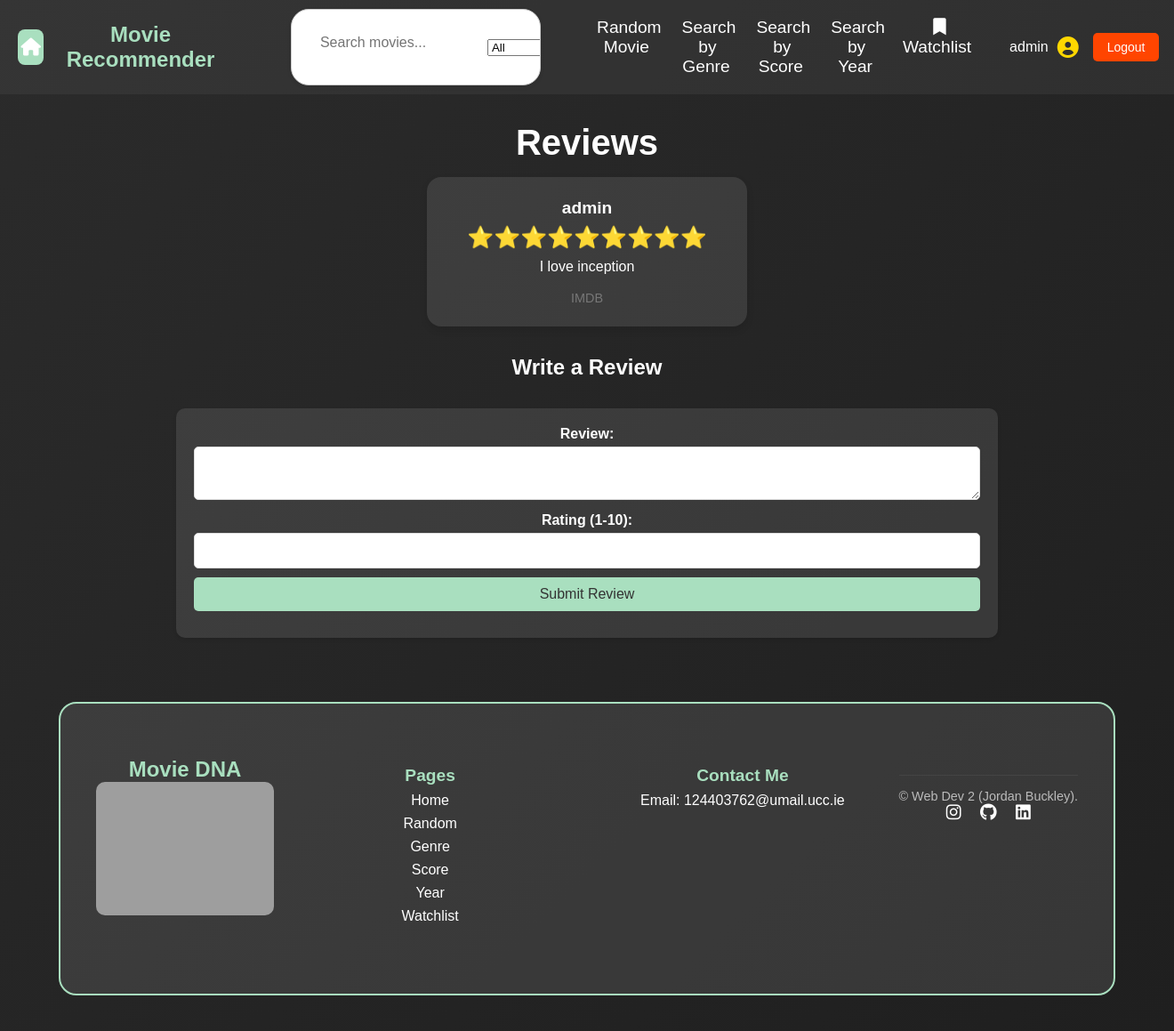
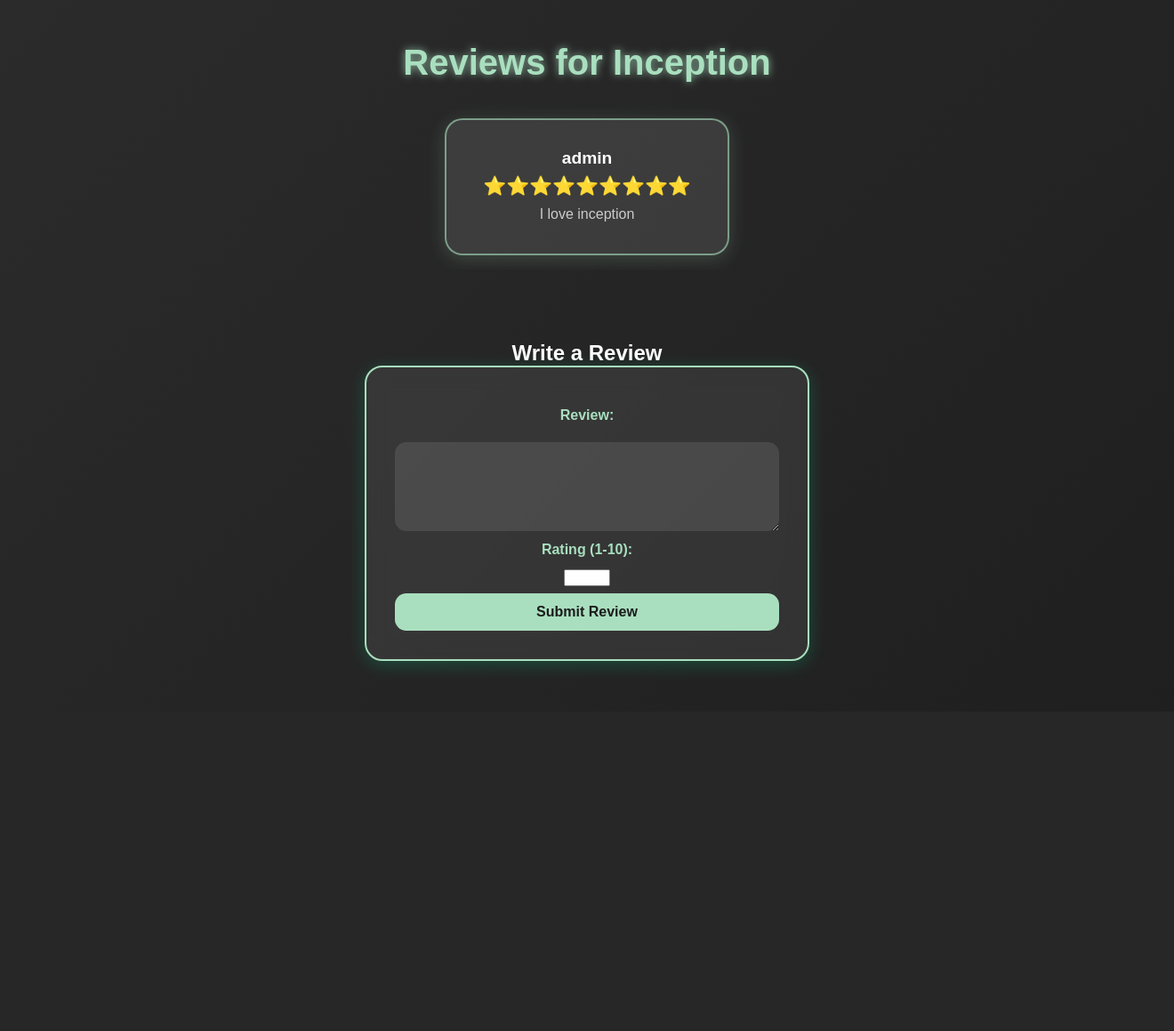
Before and after one commit to JordanBuckleyGit/CA, a Flask app: page /movie/1 in a window 1320 px wide. Shown: the whole page at 89% size. After the commit the page ends 751 px from the top, so only its background shows below. Run offline with Flask 3, Linux system fonts and the light colour scheme; a user stored in the database is signed in; data comes from the database, SQL or seed files in the repository; both versions use the stored data as it was after the commit; grey boxes are pictures that could not be loaded.

Commit message:
aa lot of updates

```diff
--- a/app.py
+++ b/app.py
@@ -35,28 +35,41 @@ def login_required(view):
 def index():
     return render_template("index.html")
 
-@app.route('/search')
+@app.route("/search")
 def search():
-    query = request.args.get('query', '')
+    query = request.args.get('query', '').strip()  # Get the query and remove leading/trailing spaces
     filter_type = request.args.get('filter', 'all')
 
     db = get_db()
     cur = db.cursor()
 
     if filter_type == 'genre':
-        cur.execute("SELECT * FROM movies WHERE genre LIKE ?", ('%' + query + '%',))
+        if query:
+            cur.execute("SELECT * FROM movies WHERE genre LIKE ?", ('%' + query + '%',))
+        else:
+            cur.execute("SELECT * FROM movies")
+        results = cur.fetchall()
+        return render_template('search.html', results=results)
     elif filter_type == 'score':
         try:
             score_value = float(query)
             cur.execute("SELECT * FROM movies WHERE score >= ?", (score_value,))
+            results = cur.fetchall()
+            return render_template('search.html', results=results)
         except ValueError:
-            cur.execute("SELECT * FROM movies")  # Fallback if invalid score input
+            cur.execute("SELECT * FROM movies")
+            results = cur.fetchall()
+            return render_template('search.html', results=results)
     elif filter_type == 'year':
         try:
             year_value = int(query)
             cur.execute("SELECT * FROM movies WHERE year = ?", (year_value,))
+            results = cur.fetchall()
+            return render_template('search.html', results=results)
         except ValueError:
-            cur.execute("SELECT * FROM movies")  # Fallback if invalid year input
+            cur.execute("SELECT * FROM movies")
+            results = cur.fetchall()
+            return render_template('search.html', results=results)
     elif filter_type == 'highest_reviewed':
         cur.execute("""
             SELECT movies.*, AVG(reviews.rating) AS avg_rating
@@ -66,39 +79,68 @@ def search():
             ORDER BY avg_rating DESC
             LIMIT 10
         """)
+        results = cur.fetchall()
+        return render_template('search.html', results=results)
+    elif filter_type == 'all':
+        # Fetch all movies and group them by genre
+        cur.execute("SELECT * FROM movies")
+        all_movies = cur.fetchall()
+
+        # Group movies by genre
+        movies_by_genre = {}
+        for movie in all_movies:
+            genre = movie['genre']
+            if genre not in movies_by_genre:
+                movies_by_genre[genre] = []
+            movies_by_genre[genre].append(movie)
+
+        return render_template('search.html', movies_by_genre=movies_by_genre)
     else:  # Default: Search by title
-        cur.execute("SELECT * FROM movies WHERE title LIKE ?", ('%' + query + '%',))
-
-    results = cur.fetchall()
-
-    return render_template('search.html', results=results)
+        if query:
+            cur.execute("SELECT * FROM movies WHERE title LIKE ?", ('%' + query + '%',))
+        else:
+            cur.execute("SELECT * FROM movies")
+        results = cur.fetchall()
+        return render_template('search.html', results=results)
 
 @app.route("/random", methods=["GET", "POST"])
 @login_required
 def random_movie():
     db = get_db()
-    movie = db.execute("SELECT * FROM movies ORDER BY RANDOM() LIMIT 1").fetchone()
+    form = ReviewForm()
 
-    form = ReviewForm()
+    if request.method == "GET":
+        movie = db.execute("SELECT * FROM movies ORDER BY RANDOM() LIMIT 1").fetchone()
+        session["random_movie_id"] = movie["movie_id"]
+    else:
+        movie_id = session.get("random_movie_id")
+        if not movie_id:
+            return "Error: No movie ID found in session. Please try again.", 400
+
+        movie = db.execute("SELECT * FROM movies WHERE movie_id = ?", (movie_id,)).fetchone()
+        if not movie:
+            return "Error: Movie not found. Please try again.", 404
 
     if form.validate_on_submit():
         review_text = form.review_text.data
         rating = form.rating.data
         user = session.get("user_id", "Anonymous")
 
+        movie_id = session.get("random_movie_id")
+        if not movie_id:
+            return "Error: No movie ID found in session. Please try again.", 400
+
         db.execute(
             "INSERT INTO reviews (movie_id, user, review_text, rating) VALUES (?, ?, ?, ?)",
-            (movie["movie_id"], user, review_text, rating),
+            (movie_id, user, review_text, rating),
         )
         db.commit()
-
 
         return redirect(url_for("random_movie"))
 
     reviews = db.execute("SELECT * FROM reviews WHERE movie_id = ?", (movie["movie_id"],)).fetchall()
 
     return render_template("random.html", movie=movie, reviews=reviews, form=form)
-
 
 @app.route("/recommendations", methods=["GET", "POST"])
 @login_required
--- a/forms.py
+++ b/forms.py
@@ -3,7 +3,7 @@ from wtforms import StringField, SelectField, SubmitField, FloatField, IntegerFi
 from wtforms.validators import InputRequired, NumberRange, EqualTo
 
 class SearchForm(FlaskForm):
-    search = StringField("Search for a movie:", validators=[InputRequired()])
+    search = StringField("Search for a movie:")
     submit = SubmitField("Search")
 
 class MovieForm(FlaskForm):
--- a/static/random.css
+++ b/static/random.css
@@ -41,6 +41,8 @@ h1 {
     font-size: 2rem;
     margin-bottom: 10px;
     text-align: center;
+    color: #A9DFBF;
+    text-shadow: 0px 0px 10px rgba(169, 223, 191, 0.8);
 }
 
 #movie-card p {
--- a/static/reviews.css
+++ b/static/reviews.css
@@ -1,99 +1,146 @@
-
-.reviews-section {
-    text-align: center;
-    padding: 2rem 0;
+* {
+    margin: 0;
+    padding: 0;
+    box-sizing: border-box;
 }
 
+
+body {
+    font-family: 'Arial', sans-serif;
+    background: linear-gradient(-45deg, #0f0f0f, #1c1c1c, #2c2c2c, #000000);
+    background-size: 400% 400%;
+    animation: movingBackground 10s ease infinite;
+    color: white;
+    text-align: center;
+    min-height: 100vh;
+    display: flex;
+    flex-direction: column;
+}
+
+@keyframes movingBackground {
+    0% { background-position: 0% 50%; }
+    50% { background-position: 100% 50%; }
+    100% { background-position: 0% 50%; }
+}
+
+/* Review Section Styling */
+.reviews-section {
+    padding: 3rem 1rem;
+    text-align: center;
+}
+
+/* Title */
 .reviews-title {
     font-size: 2.5rem;
-    margin-bottom: 1rem;
+    font-weight: bold;
+    margin-bottom: 1.5rem;
+    color: #A9DFBF;
+    text-shadow: 0px 0px 10px rgba(169, 223, 191, 0.8);
 }
 
+/* Review Container */
 .reviews-container {
     display: flex;
+    gap: 1.5rem;
+    overflow-x: auto;
+    padding: 1rem;
+    scroll-snap-type: x mandatory;
+    scrollbar-width: thin;
+    scrollbar-color: #A9DFBF rgba(255, 255, 255, 0.1);
     justify-content: center;
-    gap: 1.5rem;
-    flex-wrap: wrap;
-    max-width: 1200px;
-    margin: auto;
 }
 
 .review-card {
     background: rgba(255, 255, 255, 0.1);
-    border-radius: 1rem;
-    padding: 1.5rem;
-    width: 30%;
-    min-width: 250px;
-    box-shadow: 0 4px 8px rgba(0, 0, 0, 0.1);
+    border: 2px solid rgba(169, 223, 191, 0.6);
+    border-radius: 1.25rem;
+    padding: 2rem;
     text-align: center;
+    width: 320px;
+    flex: 0 0 auto;
+    scroll-snap-align: center;
+    box-shadow: 0px 4px 20px rgba(169, 223, 191, 0.2);
+    transition: transform 0.3s ease, box-shadow 0.3s ease;
+    cursor: pointer;
+}
+
+.review-card:hover {
+    transform: translateY(-8px);
 }
 
 .review-user {
     font-size: 1.2rem;
     font-weight: bold;
+    color: white;
 }
 
 .review-stars {
-    font-size: 1.5rem;
-    color: #FFD700;
+    font-size: 1.3rem;
+    color: #FFD700; /* Gold Stars */
     margin: 0.5rem 0;
 }
 
 .review-text {
     font-size: 1rem;
-    line-height: 1.4;
+    line-height: 1.5;
+    color: #ccc;
 }
 
-.review-source {
-    margin-top: 1rem;
-    font-size: 0.9rem;
-    color: #777;
+.review-form-section {
+    text-align: center;
+    margin-top: 2rem;
 }
 
 .review-form {
-    background: rgba(255, 255, 255, 0.1);
-    border-radius: 10px;
-    padding: 20px;
-    margin: 2rem auto;
-    width: 70%;
-    box-shadow: 0 2px 4px rgba(0, 0, 0, 0.1);
+    background: rgba(255, 255, 255, 0.08);
+    border: 2px solid #A9DFBF;
+    padding: 2rem;
+    border-radius: 1.25rem;
+    max-width: 500px;
+    margin: 0 auto;
+    box-shadow: 0px 4px 20px rgba(0, 255, 166, 0.2);
+    backdrop-filter: blur(12px);
 }
 
-form {
-    background: rgba(255, 255, 255, 0.1);
-    border-radius: 10px;
-    padding: 20px;
-    margin: 0 auto;
-    width: 70%;
-    box-shadow: 0 2px 4px rgba(0, 0, 0, 0.1);
+.review-form label {
+    display: block;
+    font-weight: bold;
+    margin: 0.8rem 0;
+    color: #A9DFBF;
 }
 
-form label {
-    display: block;
-    margin-bottom: 5px;
-    font-weight: bold;
-}
-
-form input, form textarea {
+/* Inputs */
+.review-form textarea,
+.review-form select,
+.review-form input[type="submit"] {
     width: 100%;
-    padding: 10px;
-    margin-bottom: 10px;
-    border: 1px solid #ddd;
-    border-radius: 5px;
+    padding: 0.75rem;
+    margin-top: 0.5rem;
+    border-radius: 0.8rem;
+    border: none;
+    outline: none;
+    background: rgba(255, 255, 255, 0.1);
+    color: white;
     font-size: 1rem;
 }
 
-form input[type="submit"] {
+/* Submit Button */
+.review-form input[type="submit"] {
     background: #A9DFBF;
-    color: #333;
-    border: none;
+    color: #1c1c1c;
+    font-weight: bold;
     cursor: pointer;
-    font-size: 1rem;
-    padding: 10px 20px;
-    border-radius: 5px;
-    transition: background 0.3s ease;
+    transition: background 0.3s ease, transform 0.2s ease;
 }
 
-form input[type="submit"]:hover {
+.review-form input[type="submit"]:hover {
     background: #8ECBB0;
+    transform: scale(1.05);
 }
+
+/* Error Message */
+.error-message {
+    color: red;
+    font-size: 0.9rem;
+    margin-top: 0.5rem;
+}
--- a/templates/base.html
+++ b/templates/base.html
@@ -26,8 +26,7 @@
 
                 <section id="nav-search">
                     <form action="{{ url_for('search') }}" method="GET">
-                        <input type="text" name="query" placeholder="Search movies..." required>
-
+                        <input type="text" name="query" placeholder="Search movies..."> <!-- Removed 'required' -->
                         <select name="filter">
                             <option value="all">All</option>
                             <option value="genre">Genre</option>
@@ -35,7 +34,6 @@
                             <option value="year">Year</option>
                             <option value="highest_reviewed">Highest Reviewed</option>
                         </select>
-
                         <button type="submit"><i class="fa-solid fa-magnifying-glass"></i></button>
                     </form>
                 </section>
--- a/templates/random.html
+++ b/templates/random.html
@@ -31,6 +31,9 @@
                 {% endif %}
 
             </section>
+
+            {% include 'reviews.html' %}
+
         </section>
     {% else %}
         <p>No movies found.</p>
--- a/templates/reviews.html
+++ b/templates/reviews.html
@@ -1,31 +1,39 @@
-{% extends "base.html" %}
-{% block styles %}
 <link rel="stylesheet" href="{{ url_for('static', filename='reviews.css') }}">
-{% endblock %}
+
 {% block main_content %}
     <section class="reviews-section">
-        <h2 class="reviews-title">Reviews</h2>
+        <h2 class="reviews-title">Reviews for {{ movie.title }}</h2>
         <div class="reviews-container">
-            {% for review in reviews if review.movie_id == movie.movie_id %}
-            <div class="review-card">
+            {% for review in reviews %}
+                <article class="review-card">
                     <p class="review-user"><strong>{{ review.user }}</strong></p>
-                    <div class="review-stars">{{'⭐' * review.rating}}</div>
+                    <div class="review-stars">{{ '⭐' * review.rating }}</div>
                     <p class="review-text">{{ review.review_text }}</p>
-                    <p class="review-source">IMDB</p>
-                </div>
+                </article>
             {% else %}
                 <p>No reviews yet. Be the first to review!</p>
             {% endfor %}
         </div>
     </section>
 
+    <section class="review-form-section">
         <h2>Write a Review</h2>
         <form method="POST" class="review-form">
             {{ form.hidden_tag() }}
             <label for="review_text">Review:</label>
-        {{ form.review_text() }}
+            {{ form.review_text(rows=4, cols=50) }}
+            {% for error in form.review_text.errors %}
+                <p class="error-message">{{ error }}</p>
+            {% endfor %}
+
             <label for="rating">Rating (1-10):</label>
             {{ form.rating() }}
+            {% for error in form.rating.errors %}
+                <p class="error-message">{{ error }}</p>
+            {% endfor %}
+
             {{ form.submit() }}
         </form>
+    </section>
+
 {% endblock %}
--- a/templates/user.html
+++ b/templates/user.html
@@ -75,6 +75,7 @@
         {% else %}
             <p id="no-reviews-message">You haven't written any reviews yet.</p>
         {% endif %}
+    </section>
         <a href="{{ url_for('index') }}" class="back-button">Back to Home</a>
 
     </section>
```
Also changed, not shown: static/search.css (added, +61 -0 lines), templates/search.html (+33 -47 lines), database.db, static/images/Inception.jpg (added), 2 other files. Lines whose indentation alone changed are shown as unchanged.
